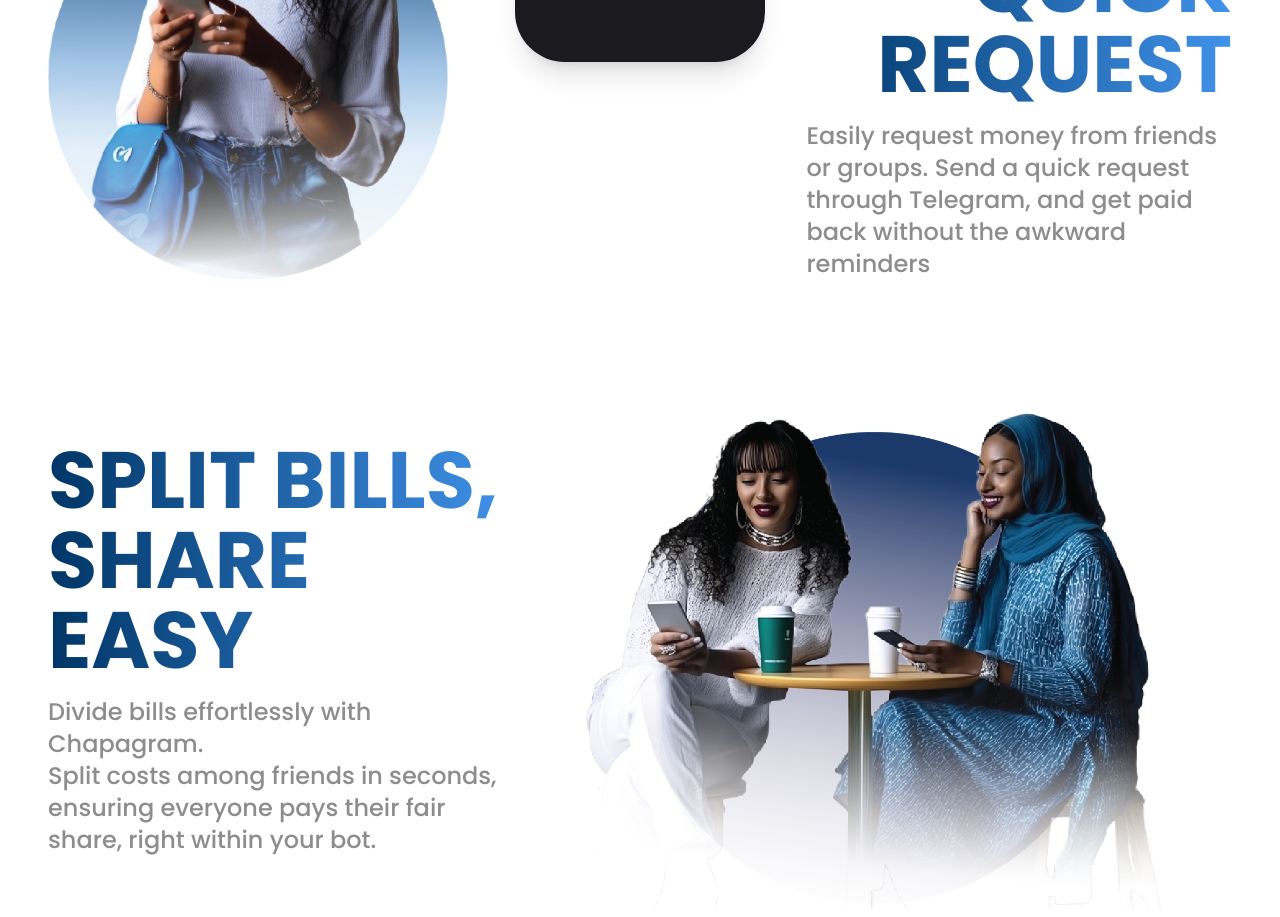
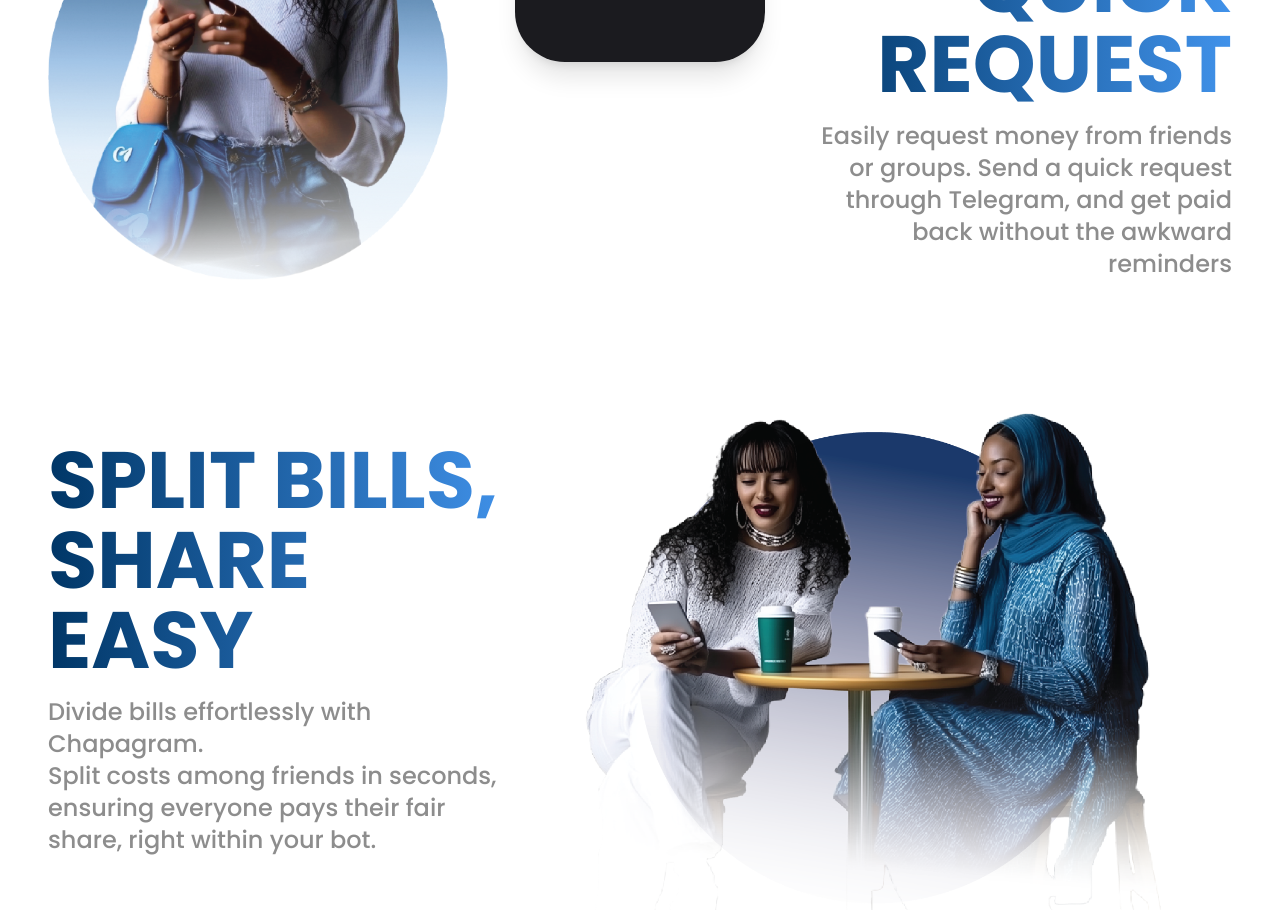
Before and after one commit to lydia-19/chapagram, a Next.js app: page / in a window 1280 px wide. Shown: the part 1880-2797 px from the top of the page. Built offline with nearby package versions, Linux system fonts and the light colour scheme; grey boxes are pictures that could not be loaded.

Commit message:
fix: update SendReceive component styles and modify favicon

```diff
--- a/src/app/components/features/SendReceive/index.tsx
+++ b/src/app/components/features/SendReceive/index.tsx
@@ -131,7 +131,7 @@ const SendReceive = () => {
           <Heading className="text-right">
             Quick <br /> Request
           </Heading>
-          <Paragraph>
+          <Paragraph className="text-right">
             Easily request money from friends or groups. Send a quick request
             through Telegram, and get paid back without the awkward reminders
           </Paragraph>
```
Also changed, not shown: 1 other file (tests, documents, lock files or other folders).
